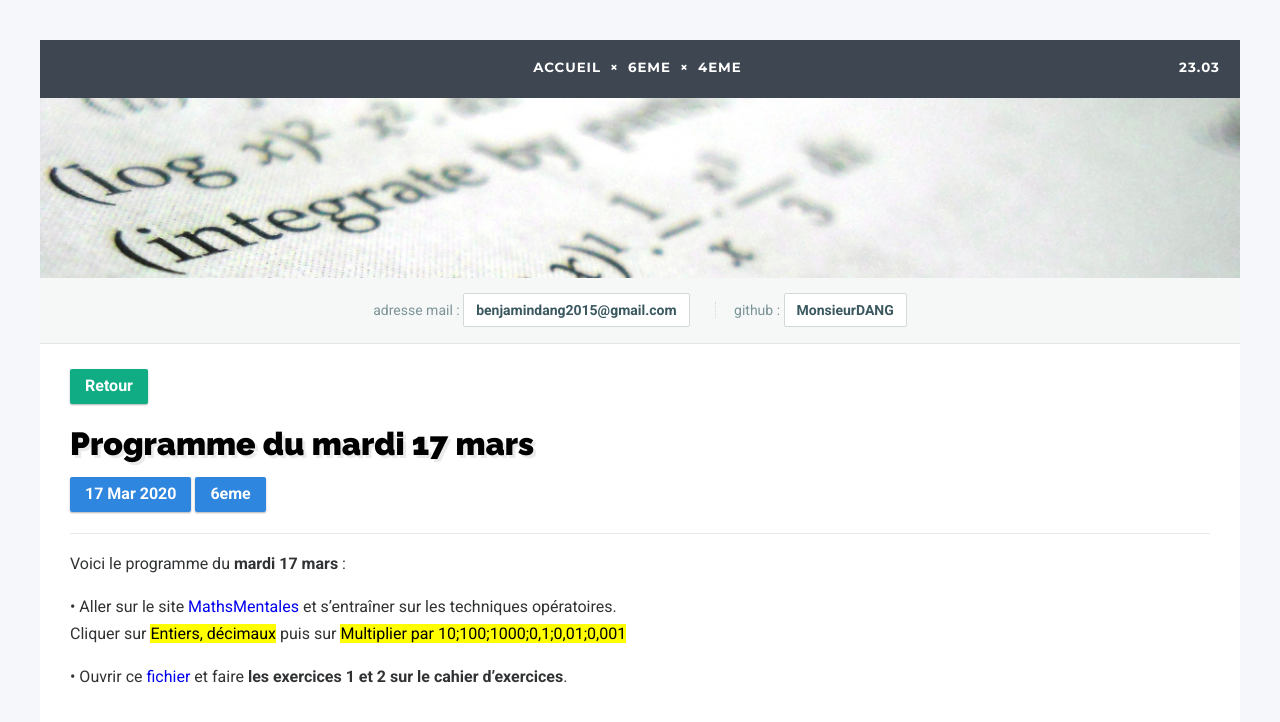
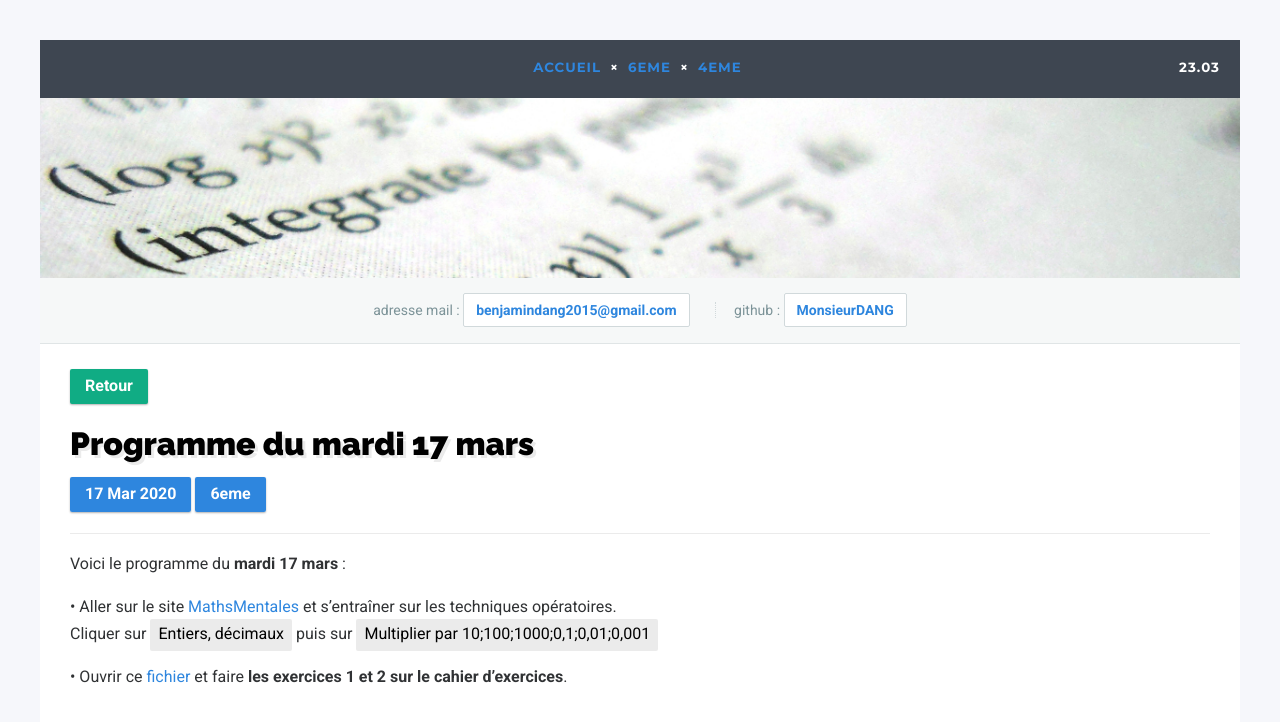
Before and after one commit to DangSinslay/DangSinslay.github.io, a Jekyll site: the page built from _posts/6eme/2020-03-17-programme.md, in a window 1280 px wide. Shown: the top 722 px of the page. Built offline with Jekyll 4.4.1, drawn with Linux system fonts in a browser that asks for light colours.

Commit message:
Update main.css

```diff
--- a/css/main.css
+++ b/css/main.css
@@ -12,7 +12,14 @@ body {
 }
 
 a {
+	color: #2e86de !important;
 	text-decoration: none;
+}
+
+mark {
+	background: #EBEBEB !important;
+	border-radius: 2px !important;
+	padding: 5px 8px 8px 8px !important;
 }
 
 ul li {
```
